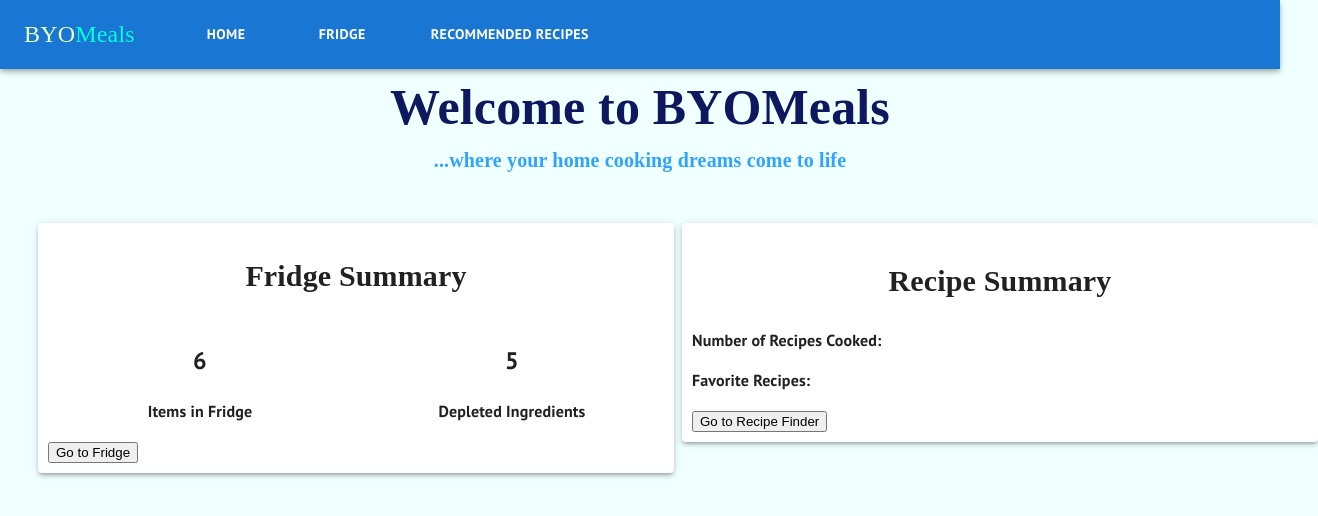
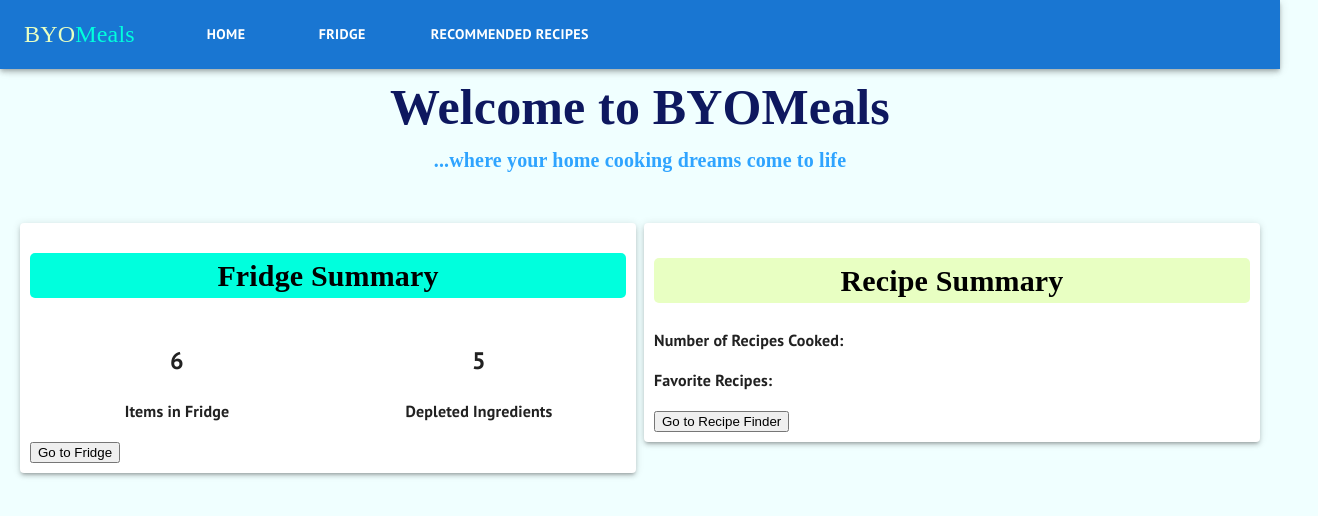
Before and after one commit to ybuchi/byomeals, a React (Create React App) app: page / in a window 1280 px wide. Shown: the top 516 px of the page, 1318 px wide, since content can reach past the window. Built offline with nearby package versions, Linux system fonts and the light colour scheme; data requests are answered from the project's data file; a web font is replaced by a local one.

Commit message:
Fixed the Dashboard CSS issues. Conflicting ids were causing them.

```diff
--- a/src/Components/Dashboard.css
+++ b/src/Components/Dashboard.css
@@ -14,6 +14,8 @@
     text-align: center;
 }
 
-#item-container {
+#dashboards-container {
     margin-top: 40px;
+    padding-left: 20px;
+    padding-right: 20px;
 }
--- a/src/Components/Dashboard.js
+++ b/src/Components/Dashboard.js
@@ -23,7 +23,7 @@ function Dashboard() {
 
 
 
-            <Grid container spacing={1} id="item-container">
+            <Grid container spacing={1} id="dashboards-container">
                 <FridgeDashboard fridgeData={ fridgeData } foodInFridge={foodInFridge} depletedFoods={depletedFoods}/>
                 <RecipesDashboard />
             </Grid>
--- a/src/Components/FoodContainer.css
+++ b/src/Components/FoodContainer.css
@@ -3,9 +3,9 @@
     margin: 20px;
     font-style: "Caveat Brush", cursive;
 }
-#item-container {
+#ingredient-item-container {
     margin-left: 30px;
-    margin-rigth: 30px;
+    margin-right: 30px;
     margin-bottom: 30px;
 }
 .main-title{
--- a/src/Components/FoodContainer.js
+++ b/src/Components/FoodContainer.js
@@ -29,7 +29,7 @@ function FoodContainer({foodInFridge, deleteItem, fridgeData, setFridgeData, inc
                 variant="standard"
                 onChange={handleSearchChange}
                 value={searchState} />
-            <Grid container spacing={1} id="item-container">
+            <Grid container spacing={1} id="ingredient-item-container">
                 {mappedFoodItems}
             </Grid>
         </>
--- a/src/Components/FridgeDashboard.css
+++ b/src/Components/FridgeDashboard.css
@@ -3,6 +3,9 @@
     text-align: center;
     font-family: "Skranji", cursive;
     margin-top: 20px;
+    background-color: #00FFDD;
+    border-radius: 5px;
+    color: black;
 }
 .fridge-summary-paper {
     padding: 10px 10px 10px 10px;
--- a/src/Components/RecipesDashboard.css
+++ b/src/Components/RecipesDashboard.css
@@ -2,6 +2,9 @@
     font-size: 30px;
     text-align: center;
     font-family: "Skranji", cursive;
+    background-color: #E8FFC2;
+    border-radius: 5px;
+    color: black;
 }
 .recipe-summary-paper {
     padding: 10px 10px 10px 10px;
```
